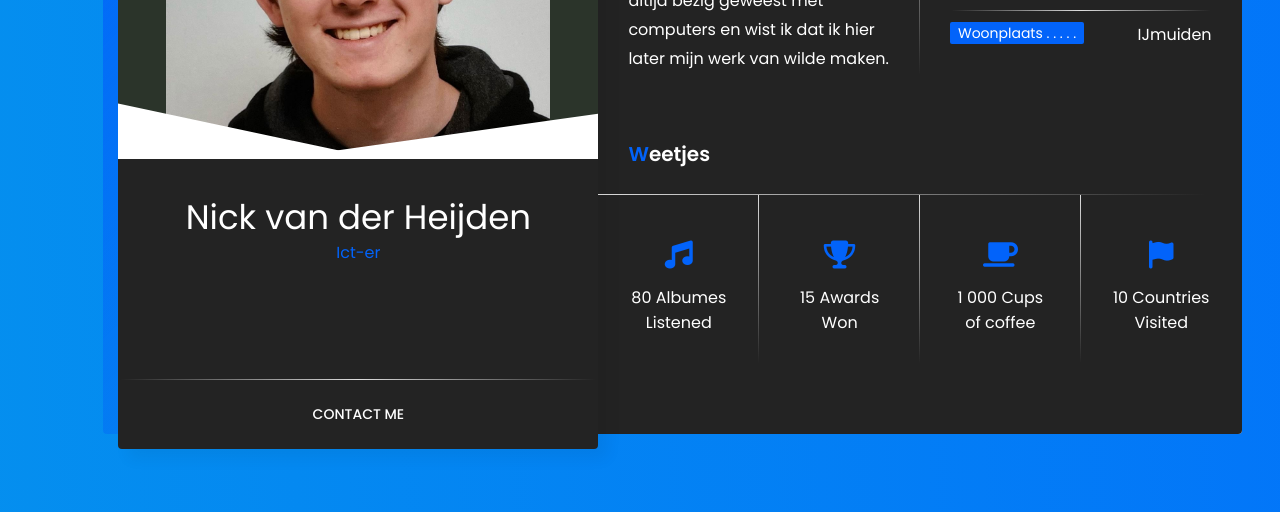
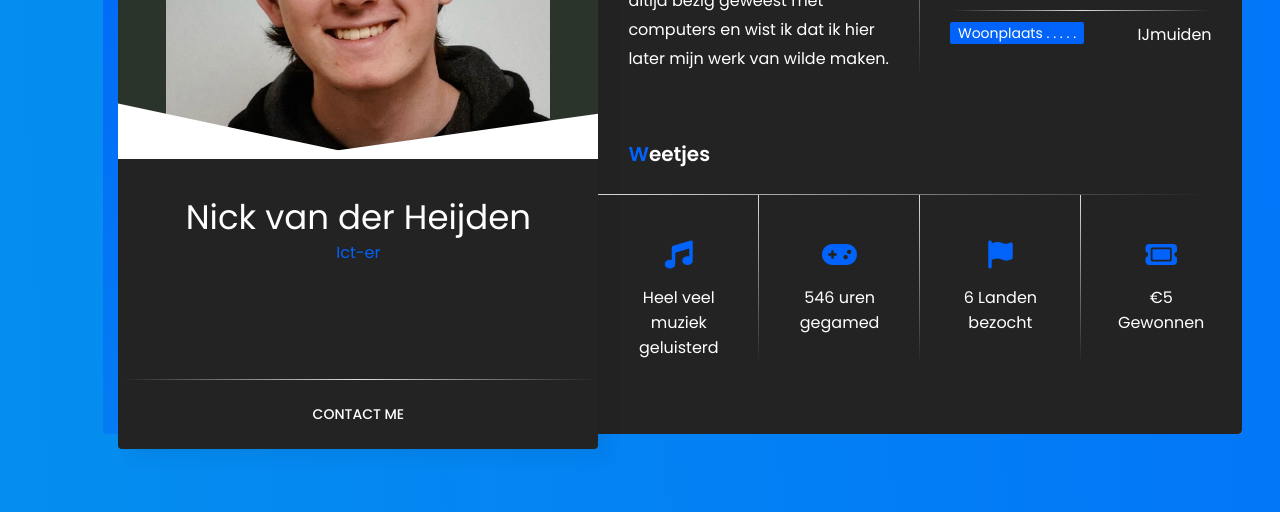
Before and after one commit to nickdebesten/cv, a plain HTML site: page index.html in a window 1280 px wide. Shown: the part 288-800 px from the top of the page. Drawn offline with Linux system fonts and the light colour scheme; some packages are replaced by stand-ins of ours.

Commit message:
Add files via upload

```diff
--- a/index.html
+++ b/index.html
@@ -242,23 +242,17 @@
 							<div class="col col-d-3 col-t-3 col-m-6 border-line-v">
 								<div class="fuct-item">
 									<div class="icon"><span class="fa fa-music"></span></div>
-									<div class="name">80 Albumes Listened</div>
+									<div class="name">Heel veel muziek geluisterd</div>
 								</div>
 							</div>
 
 							<!-- fuct item -->
-							<div class="col col-d-3 col-t-3 col-m-6 border-line-v">
-								<div class="fuct-item">
-									<div class="icon"><span class="fa fa-trophy"></span></div>
-									<div class="name">15 Awards Won</div>
-								</div>
-							</div>
 
 							<!-- fuct item -->
 							<div class="col col-d-3 col-t-3 col-m-6 border-line-v">
 								<div class="fuct-item">
-									<div class="icon"><span class="fa fa-coffee"></span></div>
-									<div class="name">1 000 Cups of coffee</div>
+									<div class="icon"><span class="fa fa-gamepad"></span></div>
+									<div class="name">546 uren gegamed</div>
 								</div>
 							</div>
 
@@ -266,7 +260,13 @@
 							<div class="col col-d-3 col-t-3 col-m-6 border-line-v">
 								<div class="fuct-item">
 									<div class="icon"><span class="fa fa-flag"></span></div>
-									<div class="name">10 Countries Visited</div>
+									<div class="name">6 Landen bezocht</div>
+								</div>
+							</div>
+							<div class="col col-d-3 col-t-3 col-m-6 border-line-v">
+								<div class="fuct-item">
+									<div class="icon"><span class="fa fa-ticket"></span></div>
+									<div class="name">€5 Gewonnen</div>
 								</div>
 							</div>
 
```
